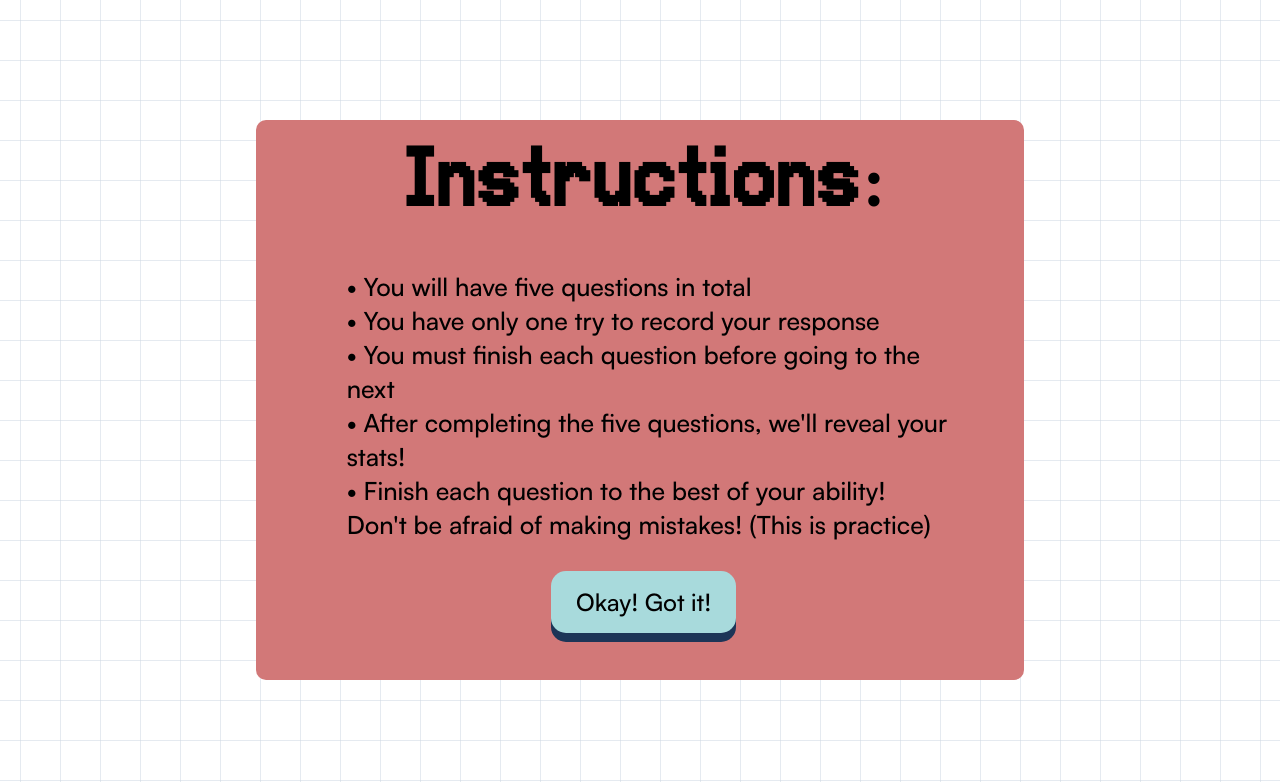
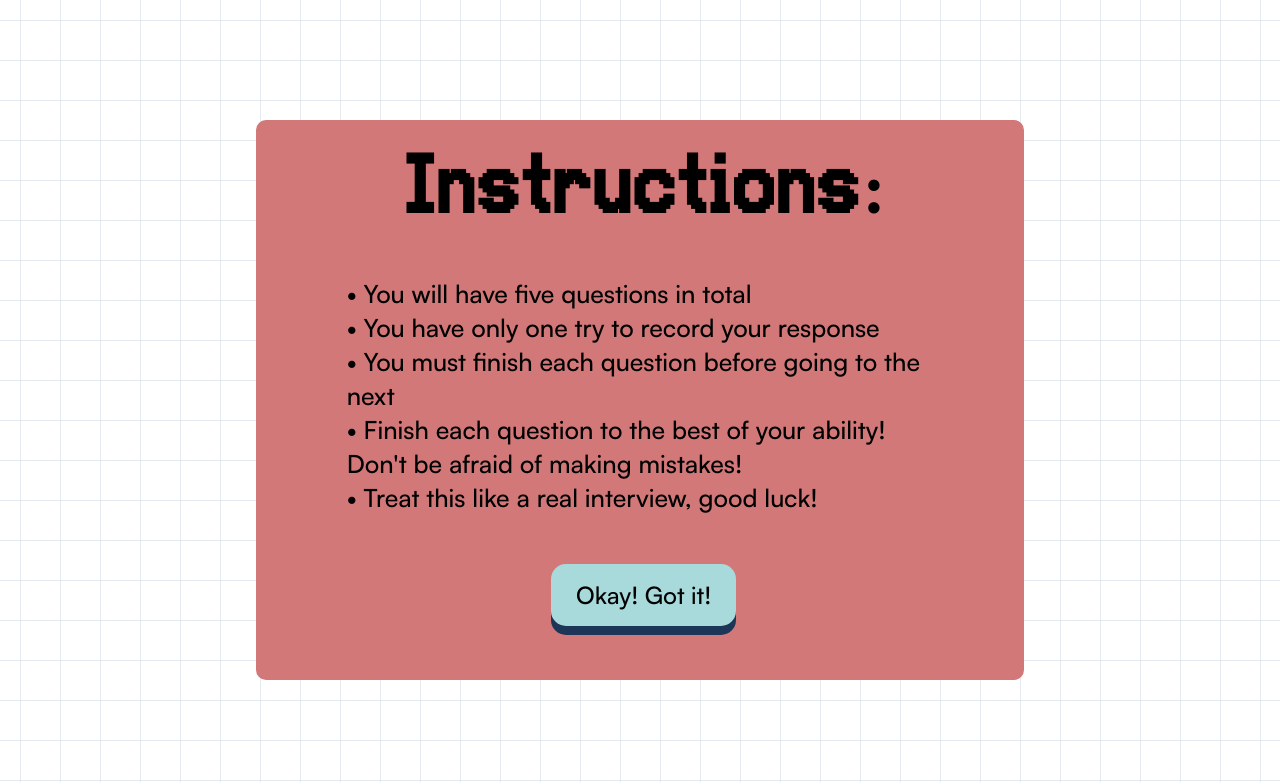
Before and after one commit to rachel-pu/WiNG.it-hackathon, a Flask app: page /instructions in a window 1280 px wide. Shown: the top 782 px of the page. Run offline with Flask 3, Linux system fonts and the light colour scheme.

Commit message:
minor changes

```diff
--- a/static/styles/instructions.css
+++ b/static/styles/instructions.css
@@ -75,7 +75,7 @@ body{
     font-family: satoshi-medium;
     width: 80%;
     margin: auto;
-    margin-bottom: 25px;
+    margin-bottom: 45px;
 }
 
 
--- a/templates/instructions.html
+++ b/templates/instructions.html
@@ -13,8 +13,8 @@
                 • You will have five questions in total
                 <br> • You have only one try to record your response
                 <br>• You must finish each question before going to the next
-                <br>• After completing the five questions, we'll reveal your stats!
-                <br>• Finish each question to the best of your ability! Don't be afraid of making mistakes! (This is practice)
+                <br>• Finish each question to the best of your ability! Don't be afraid of making mistakes!
+                <br>• Treat this like a real interview, good luck!
             </p>
         </div>
 
```
